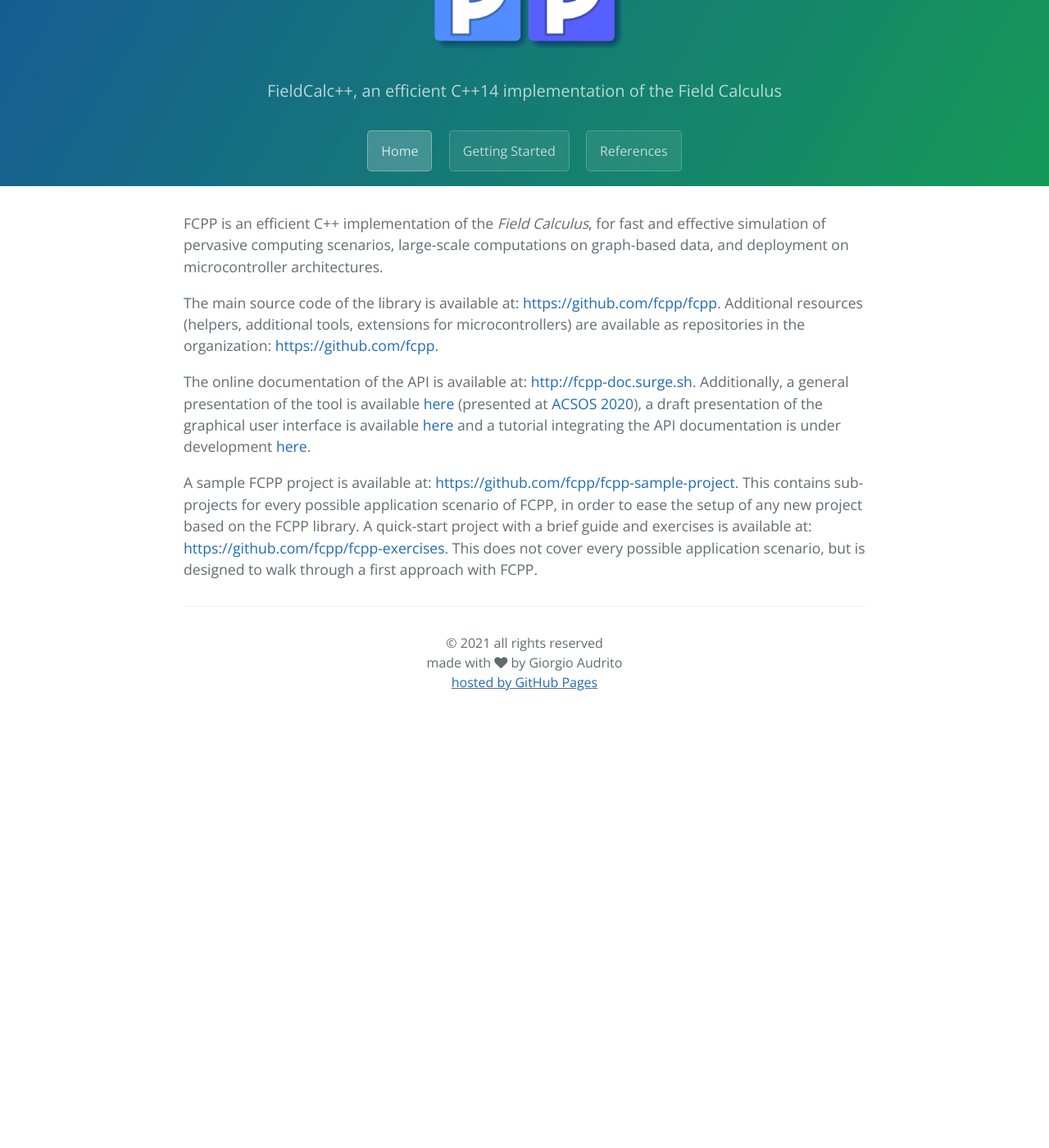
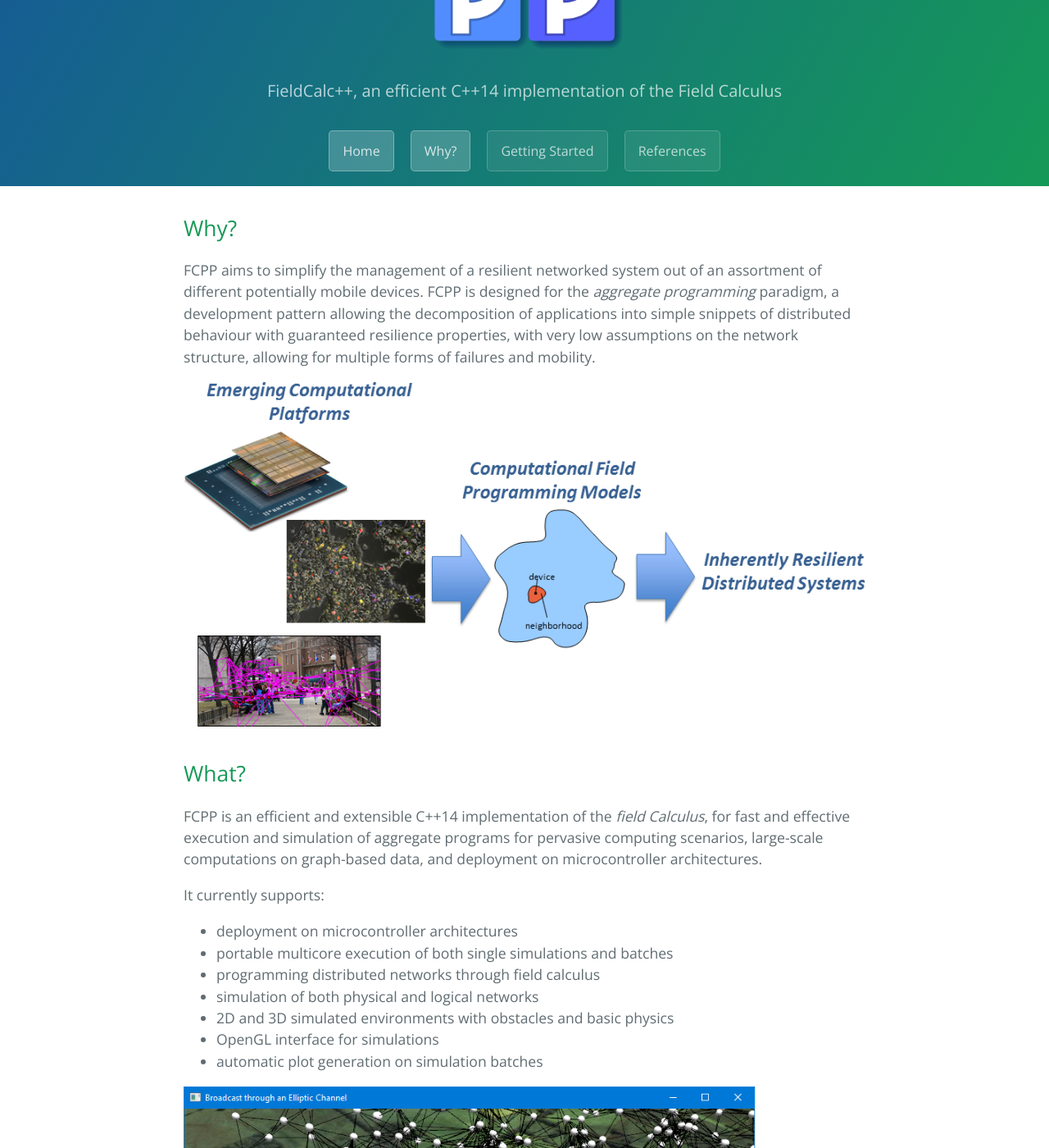
Before and after one commit to fcpp/fcpp.github.io, a Jekyll site: the page built from index.md, in a window 1280 px wide and 1400 px high, scrolled down 260 px. Shown: the whole window at 82% size. Built offline with Jekyll 4.4.1, drawn with Linux system fonts in a browser that asks for light colours; nearby versions of some CDN libraries; our own code applies the rules of GitHub Pages for plain Markdown files; before the commit the page ends 1136 px from its top, so only the background shows below that; some of the changed text lies outside the part shown.

Commit message:
updated homepage

```diff
--- a/index.md
+++ b/index.md
@@ -3,17 +3,27 @@
 picture: assets/static/logo.png
 ---
 
-FCPP is an efficient C++ implementation of the <i>Field Calculus</i>, for fast and effective simulation of pervasive computing scenarios, large-scale computations on graph-based data, and deployment on microcontroller architectures.
+## Why?
 
-The main source code of the library is available at: [https://github.com/fcpp/fcpp](https://github.com/fcpp/fcpp).
-Additional resources (helpers, additional tools, extensions for microcontrollers) are available as repositories in the organization: [https://github.com/fcpp](https://github.com/fcpp).
+FCPP aims to simplify the management of a resilient networked system out of an assortment of different potentially mobile devices. FCPP is designed for the _aggregate programming_ paradigm, a development pattern allowing the decomposition of applications into simple snippets of distributed behaviour with guaranteed resilience properties, with very low assumptions on the network structure, allowing for multiple forms of failures and mobility.
 
-The online documentation of the API is available at: [http://fcpp-doc.surge.sh](http://fcpp-doc.surge.sh).
-Additionally, a general presentation of the tool is available [here](http://giorgio.audrito.info/static/fcpp.pdf) (presented at [ACSOS 2020](https://2020.acsos.org)),
-a draft presentation of the graphical user interface is available [here](http://giorgio.audrito.info/static/fcpp-gui.pdf)
-and a tutorial integrating the API documentation is under development [here](https://docs.google.com/document/d/1-JduLXnjJIsoRzo7QNiQ8bhcU6DYa3mXAB_hCRl65gU/edit?usp=sharing).
+![overview](./assets/static/overview.png)
 
-A sample FCPP project is available at: [https://github.com/fcpp/fcpp-sample-project](https://github.com/fcpp/fcpp-sample-project).
-This contains sub-projects for every possible application scenario of FCPP, in order to ease the setup of any new project based on the FCPP library.
-A quick-start project with a brief guide and exercises is available at: [https://github.com/fcpp/fcpp-exercises](https://github.com/fcpp/fcpp-exercises).
-This does not cover every possible application scenario, but is designed to walk through a first approach with FCPP.
+## What?
+
+FCPP is an efficient and extensible C++14 implementation of the _field Calculus_, for fast and effective execution and simulation of aggregate programs for pervasive computing scenarios, large-scale computations on graph-based data, and deployment on microcontroller architectures.
+
+It currently supports:
+- deployment on microcontroller architectures
+- portable multicore execution of both single simulations and batches
+- programming distributed networks through field calculus
+- simulation of both physical and logical networks
+- 2D and 3D simulated environments with obstacles and basic physics
+- OpenGL interface for simulations
+- automatic plot generation on simulation batches
+
+![screenshot](./assets/static/screenshot.png)
+
+## How?
+
+All you need to get started using FCPP is a C++ compiler and the CMake build system. Step-by-step tutorials are available to guide you familiarise with the paradigm: you can find them in the [getting started page](./quickstart.html).
```
Also changed, not shown: assets/static/overview.png (added), assets/static/screenshot.png (added).
